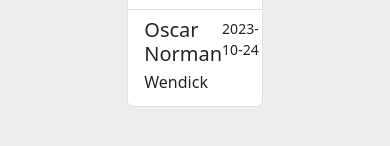
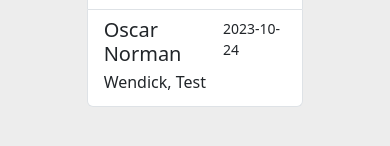
Before and after one commit to NormanOscar/teacherTool_v2, a React (Vite) app: page / in a window 390 px wide. Shown: the part 614-760 px from the top of the page. Built offline with nearby package versions, Linux system fonts and the light colour scheme.

Commit message:
en elev kan ha fler pågående interventioner

```diff
--- a/src/components/CurrentInterventions.jsx
+++ b/src/components/CurrentInterventions.jsx
@@ -28,9 +28,8 @@ export default function CurrentInterventions() {
       </h4>
       <div
         className="d-flex justify-content-center"
-        id="current-interventions"
       >
-        <ul className="list-group w-50">
+        <ul className="list-group" id="current-interventions">
           {currentStudents.map((student) => (
             <li className="list-group-item list-group-item-action flex-column align-items-center" key={student.id} value={student.id} onClick={handleClick}>
               <div className="d-flex w-150 justify-content-between">
@@ -38,7 +37,7 @@ export default function CurrentInterventions() {
                 <small>{student.interventions[0].date}</small>
               </div>
               <p className="mb-1">
-                {student.interventions[0].name}
+                {student.interventions.map(x => x.name).join(', ')}
               </p>
             </li>
           ))}
@@ -59,25 +58,23 @@ function StudentModal({ show, student, onClose}) {
         <Modal.Title>{student.name}</Modal.Title>
       </Modal.Header>
       <Modal.Body>
-        <div className="list-group-item list-group-item-action flex-column align-items-center" key={student.id}>
+        <div className="flex-column align-items-center" key={student.id}>
+          <ul className="list-group list-group-flush">
             {
               student.interventions.map((intervention) => (
-              <div className="d-flex justify-content-between" key={intervention.id}>
+                <li className="list-group-item d-flex justify-content-between" key={intervention.id}>
                   <p className="mb-1">
-                  {intervention.name}
+                    <span className="align-middle" style={{fontWeight: "bold"}}>{intervention.name}</span>
+                    <small className="align-middle" style={{color: "grey"}}>&nbsp;{intervention.date}</small>
                   </p>
-                <small>{intervention.date}</small>
+                  <div>
+                    <button type="button" className="btn btn-success btn-sm mx-2" onClick={onClose}>Utförd</button>
+                    <button type="button" className="btn btn-danger btn-sm mx-2" onClick={onClose}>Frånvarande</button>
                   </div>
+                </li>
               ))
             }
-          <div className="d-flex w-100 mt-3 justify-content-center">
-            <div>
-              <button type="button" className="btn btn-success btn-sm mx-2" onClick={onClose}>Utförd</button>
-            </div>
-            <div>
-              <button type="button" className="btn btn-danger btn-sm mx-2" onClick={onClose}>Frånvarande</button>
-            </div>
-          </div>
+          </ul>
         </div>
       </Modal.Body>
     </Modal>
--- a/src/json/studentData.json
+++ b/src/json/studentData.json
@@ -8,6 +8,12 @@
                 {
                     "id": 1,
                     "name":"Wendick",
+                    "date":"2023-10-24",
+                    "updates": []
+                },
+                {
+                    "id": 2,
+                    "name":"Test",
                     "date":"2023-10-24",
                     "updates": []
                 }
--- a/src/styles.css
+++ b/src/styles.css
@@ -97,9 +97,16 @@ body {
     transition: all .5s ease;
 }
 
+#current-interventions {
+    width: 30% !important;
+}
+
 @media screen and (max-width: 1100px) {
     #form-block {
         width: 50%;
+    }
+    #current-interventions {
+        width: 50% !important;
     }
 }
 
@@ -116,6 +123,9 @@ body {
     #modal-dialog{
         width: 50%;
     }
+    #current-interventions {
+        width: 80% !important;
+    }
 }
 
 @media screen and (max-width: 500px) {
```
Lines whose indentation alone changed are shown as unchanged.
